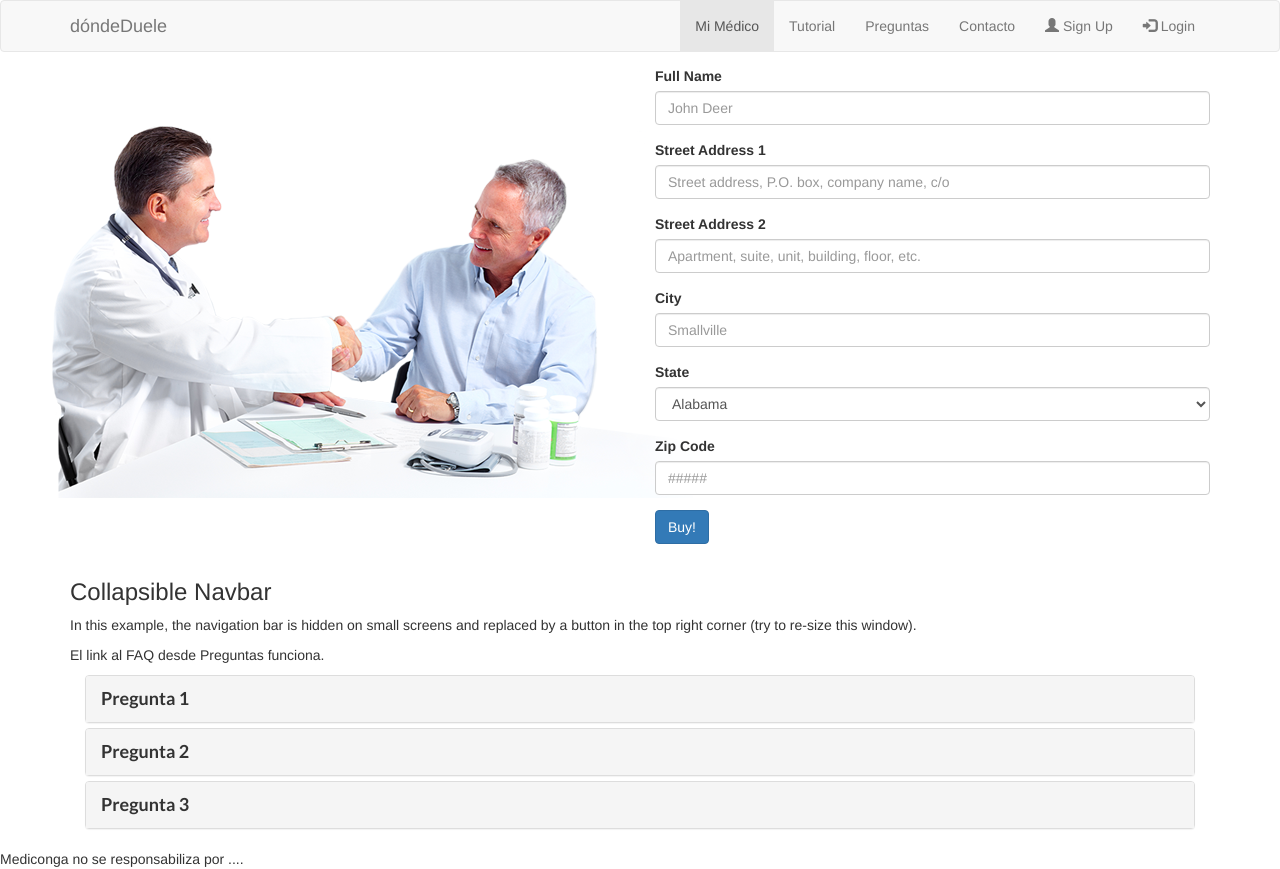
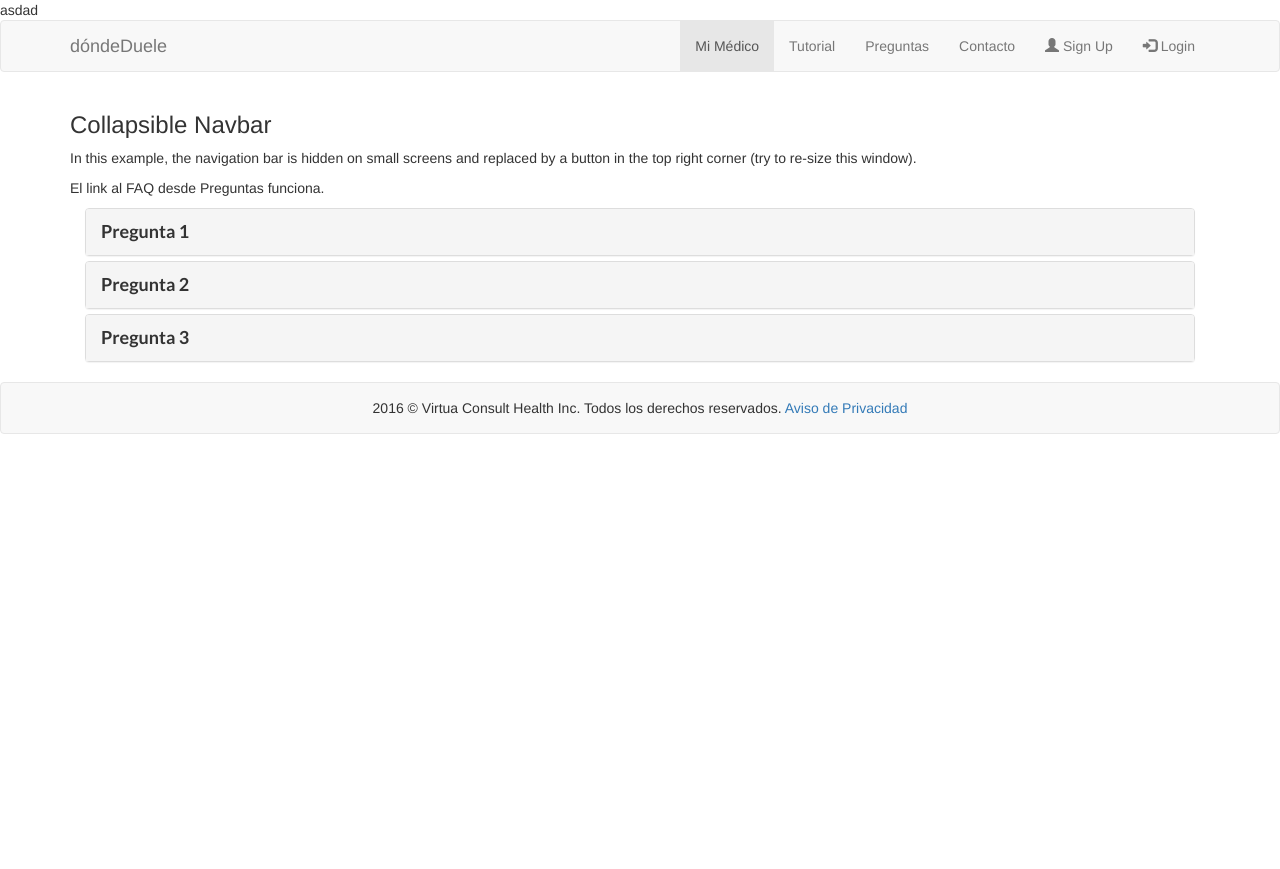
Before and after one commit to martindiiorio/desarrollo, a PHP site: page / in a window 1280 px wide. After the commit the page ends 434 px from the top, so only its background shows below. Run offline with PHP 8.4, Linux system fonts and the light colour scheme.

Commit message:
footer
footer

```diff
--- a/css/style.css
+++ b/css/style.css
@@ -14,14 +14,21 @@
 	font-weight: 300;
 }
 
-.navbar {
-    margin-bottom: 0;
+
+
+
+.footer2 {
+	background-color: #f8f8f8;
+  border: 1px solid #e7e7e7;
+	border-radius: 4px;
 }
 
-.section-form {
-		padding-top: 1em;
+.zocalo {
+	padding-top: 15px;
+	padding-bottom: 15px;
+	text-align: center;
 }
 
-.section-home {
-	background: url('../img/dondeDuele-corporativo.png') no-repeat;
+.zocalo p {
+	margin: 0;
 }
--- a/index.html
+++ b/index.html
@@ -16,6 +16,7 @@
 </head>
 
 <body>
+asdad
     <nav class="navbar navbar-default">
         <div class="container">
             <div class="navbar-header">
@@ -122,114 +123,6 @@
         </div>
     </div>
 
-    <section class="section-home">
-        <div class="container">
-            <div class="row">
-              <div class="col-sm-6">
-
-              </div>
-              <div class="col-sm-6">
-                <form class="section-form">
-                    <div class="form-group">
-                        <!-- Full Name -->
-                        <label for="full_name_id" class="control-label">Full Name</label>
-                        <input type="text" class="form-control" id="full_name_id" name="full_name" placeholder="John Deer">
-                    </div>
-
-                    <div class="form-group">
-                        <!-- Street 1 -->
-                        <label for="street1_id" class="control-label">Street Address 1</label>
-                        <input type="text" class="form-control" id="street1_id" name="street1" placeholder="Street address, P.O. box, company name, c/o">
-                    </div>
-
-                    <div class="form-group">
-                        <!-- Street 2 -->
-                        <label for="street2_id" class="control-label">Street Address 2</label>
-                        <input type="text" class="form-control" id="street2_id" name="street2" placeholder="Apartment, suite, unit, building, floor, etc.">
-                    </div>
-
-                    <div class="form-group">
-                        <!-- City-->
-                        <label for="city_id" class="control-label">City</label>
-                        <input type="text" class="form-control" id="city_id" name="city" placeholder="Smallville">
-                    </div>
-
-                    <div class="form-group">
-                        <!-- State Button -->
-                        <label for="state_id" class="control-label">State</label>
-                        <select class="form-control" id="state_id">
-                            <option value="AL">Alabama</option>
-                            <option value="AK">Alaska</option>
-                            <option value="AZ">Arizona</option>
-                            <option value="AR">Arkansas</option>
-                            <option value="CA">California</option>
-                            <option value="CO">Colorado</option>
-                            <option value="CT">Connecticut</option>
-                            <option value="DE">Delaware</option>
-                            <option value="DC">District Of Columbia</option>
-                            <option value="FL">Florida</option>
-                            <option value="GA">Georgia</option>
-                            <option value="HI">Hawaii</option>
-                            <option value="ID">Idaho</option>
-                            <option value="IL">Illinois</option>
-                            <option value="IN">Indiana</option>
-                            <option value="IA">Iowa</option>
-                            <option value="KS">Kansas</option>
-                            <option value="KY">Kentucky</option>
-                            <option value="LA">Louisiana</option>
-                            <option value="ME">Maine</option>
-                            <option value="MD">Maryland</option>
-                            <option value="MA">Massachusetts</option>
-                            <option value="MI">Michigan</option>
-                            <option value="MN">Minnesota</option>
-                            <option value="MS">Mississippi</option>
-                            <option value="MO">Missouri</option>
-                            <option value="MT">Montana</option>
-                            <option value="NE">Nebraska</option>
-                            <option value="NV">Nevada</option>
-                            <option value="NH">New Hampshire</option>
-                            <option value="NJ">New Jersey</option>
-                            <option value="NM">New Mexico</option>
-                            <option value="NY">New York</option>
-                            <option value="NC">North Carolina</option>
-                            <option value="ND">North Dakota</option>
-                            <option value="OH">Ohio</option>
-                            <option value="OK">Oklahoma</option>
-                            <option value="OR">Oregon</option>
-                            <option value="PA">Pennsylvania</option>
-                            <option value="RI">Rhode Island</option>
-                            <option value="SC">South Carolina</option>
-                            <option value="SD">South Dakota</option>
-                            <option value="TN">Tennessee</option>
-                            <option value="TX">Texas</option>
-                            <option value="UT">Utah</option>
-                            <option value="VT">Vermont</option>
-                            <option value="VA">Virginia</option>
-                            <option value="WA">Washington</option>
-                            <option value="WV">West Virginia</option>
-                            <option value="WI">Wisconsin</option>
-                            <option value="WY">Wyoming</option>
-                        </select>
-                    </div>
-
-                    <div class="form-group">
-                        <!-- Zip Code-->
-                        <label for="zip_id" class="control-label">Zip Code</label>
-                        <input type="text" class="form-control" id="zip_id" name="zip" placeholder="#####">
-                    </div>
-
-                    <div class="form-group">
-                        <!-- Submit Button -->
-                        <button type="submit" class="btn btn-primary">Buy!</button>
-                    </div>
-                </form>
-              </div>
-
-            </div>
-        </div>
-    </section>
-
-
     <div class="container">
         <h3>Collapsible Navbar</h3>
         <p>In this example, the navigation bar is hidden on small screens and replaced by a button in the top right corner (try to re-size this window).
@@ -237,7 +130,7 @@
     </div>
 
     <!-- Empieza FAQ -->
-    <div class="container">
+   <div class="container">
         <div class="col-xs-12">
             <div class="panel-group" id="colapsador">
                 <div class="panel panel-default">
@@ -249,7 +142,9 @@
                         </div>
                         <div class="panel-collapse collapse" id="collapse1">
                             <div class="panel-body faqItems faqBody">
-                                Lorem ipsum dolor sit amet, consectetur adipisicing elit, sed do eiusmod tempor incididunt ut labore et dolore magna aliqua. Ut enim ad minim veniam, quis nostrud exercitation ullamco laboris nisi ut aliquip ex ea commodo.
+                                Lorem ipsum dolor sit amet, consectetur adipisicing elit, sed do eiusmod
+                                tempor incididunt ut labore et dolore magna aliqua. Ut enim ad minim veniam,
+                                quis nostrud exercitation ullamco laboris nisi ut aliquip ex ea commodo.
                             </div>
                         </div>
                     </div>
@@ -263,7 +158,9 @@
                         </div>
                         <div class="panel-collapse collapse" id="collapse2">
                             <div class="panel-body faqItems faqBody">
-                                Lorem ipsum dolor sit amet, consectetur adipisicing elit, sed do eiusmod tempor incididunt ut labore et dolore magna aliqua. Ut enim ad minim veniam, quis nostrud exercitation ullamco laboris nisi ut aliquip ex ea commodo.
+                                Lorem ipsum dolor sit amet, consectetur adipisicing elit, sed do eiusmod
+                                tempor incididunt ut labore et dolore magna aliqua. Ut enim ad minim veniam,
+                                quis nostrud exercitation ullamco laboris nisi ut aliquip ex ea commodo.
                             </div>
                         </div>
                     </div>
@@ -277,15 +174,60 @@
                         </div>
                         <div class="panel-collapse collapse" id="collapse3">
                             <div class="panel-body faqItems faqBody">
-                                Lorem ipsum dolor sit amet, consectetur adipisicing elit, sed do eiusmod tempor incididunt ut labore et dolore magna aliqua. Ut enim ad minim veniam, quis nostrud exercitation ullamco laboris nisi ut aliquip ex ea commodo.
+                                Lorem ipsum dolor sit amet, consectetur adipisicing elit, sed do eiusmod
+                                tempor incididunt ut labore et dolore magna aliqua. Ut enim ad minim veniam,
+                                quis nostrud exercitation ullamco laboris nisi ut aliquip ex ea commodo.
                             </div>
                         </div>
                     </div>
                 </div>
             </div>
         </div>
+    </div> <!-- Cierra "container" de FAQ -->
+
+    <!-- Modal -->
+      <div class="modal fade" id="myModalAviso" role="dialog">
+        <div class="modal-dialog">
+
+          <!-- Modal content-->
+          <div class="modal-content">
+            <div class="modal-header">
+              <button type="button" class="close" data-dismiss="modal">&times;</button>
+              <h4 class="modal-title">Aviso de privacidadr</h4>
+            </div>
+            <div class="modal-body">
+              <ul>
+                 <li>viñeta Aviso de Privacidad México</li>
+                 <li>viñeta Política de Privacidad Venezuela
+                 <li>viñeta Política de Privacidad Estados Unidos</li>
+                 <li>viñeta Política de Privacidad Ecuador</li>
+                 <li>viñeta Política de Privacidad Costa Rica</li>
+                 <li>viñeta Política de Privacidad Chile</li>
+                 <li>viñeta Política de Privacidad Otros países</li>
+              </ul>
+            </div>
+            <div class="modal-footer">
+              <button type="button" class="btn btn-default" data-dismiss="modal">Close</button>
+            </div>
+          </div>
+
+        </div>
+      </div>
+
     </div>
-    <!-- Cierra "container" de FAQ -->
+
+
+<!-- footer -->
+
+<footer class="footer2">
+    <div class="container zocalo">
+      <p>
+        2016 © Virtua Consult Health Inc. Todos los derechos reservados. <a data-toggle="modal" data-target="#myModalAviso">Aviso de Privacidad</a>
+      </p>
+    </div>
+
+</footer>
+<!-- footer cierre-->
 
     <!-- Jquery -->
     <script src="https://ajax.googleapis.com/ajax/libs/jquery/1.12.4/jquery.min.js"></script>
@@ -303,11 +245,11 @@
         });
     </script>
 
+
+
+
 </body>
 
-<footer>
-    Mediconga no se responsabiliza por ....
-</footer>
 
 
 </html>
```
Also changed, not shown: 1 other file.
